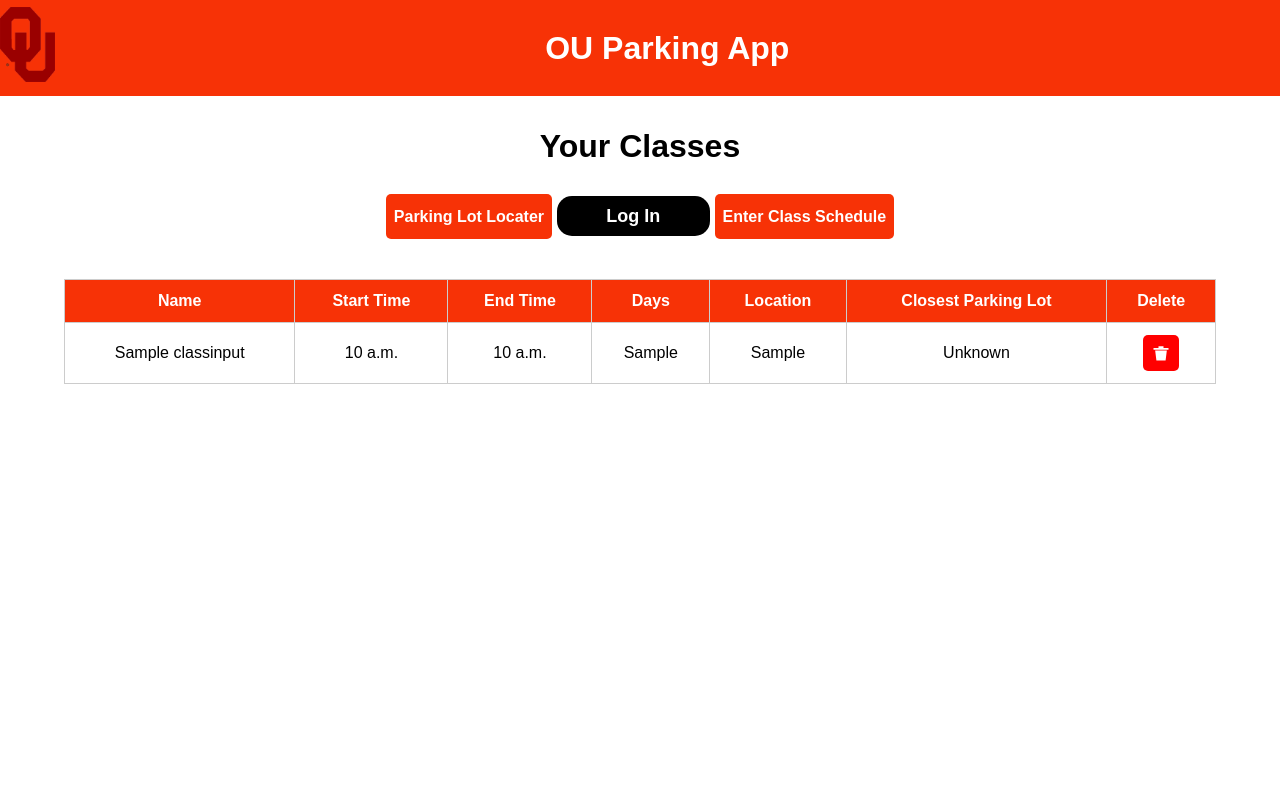
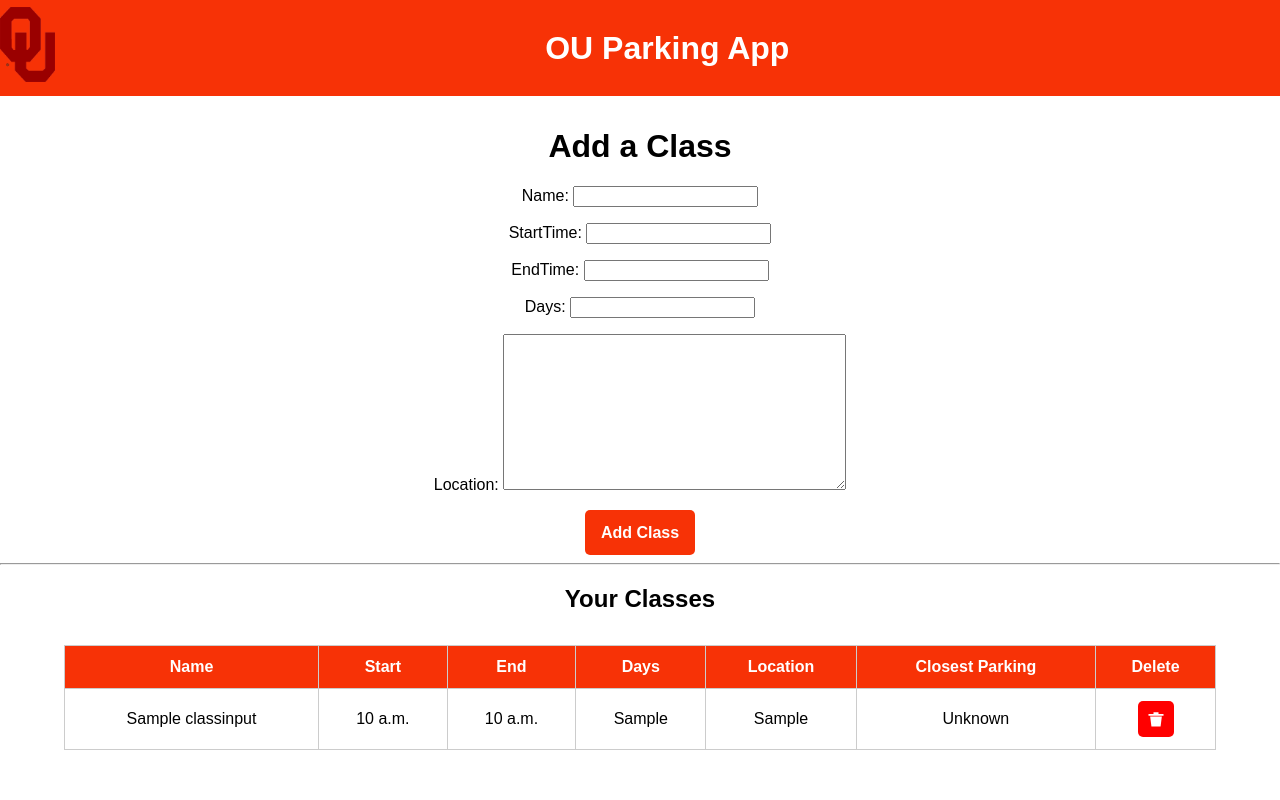
Before and after one commit to AlanAntony1/GroupESoftwareEngineering, a Django app: page /schedule/ in a window 1280 px wide. Run offline with Django 5.2, Linux system fonts and the light colour scheme; tables that the repository leaves empty hold one stand-in row (values such as "Sample post").

Commit message:
Correcting html text

```diff
--- a/scheduleInput/templates/scheduleInput/schedule.html
+++ b/scheduleInput/templates/scheduleInput/schedule.html
@@ -4,14 +4,9 @@
 <head>
     <meta charset="UTF-8">
     <meta name="viewport" content="width=device-width, initial-scale=1.0">
-    <title>Class Schedule</title>
+    <title>Class Schedule Input</title>
     <style>
         body { font-family: Arial, sans-serif; margin: 0; }
-        select, button {
-            padding: 0.5rem;
-            margin: 0.5rem 0;
-            font-size: 1rem;
-        }
 
         /* Banner styling */
         .banner {
@@ -39,33 +34,19 @@
             font-weight: bold;
         }
 
-        /* Buttons */
+        /* Form buttons */
         button {
             background-color: #f73206ff;
             height: 45px;
-            width: auto;
             font-weight: bold;
             font-size: 16px;
             color: white;
             border: none;
             border-radius: 5px;
             cursor: pointer;
+            padding: 8px 16px;
         }
         button:hover { background-color: #7d100c; }
-
-        .login-button {
-            background-color: #000000ff;
-            color: white;
-            border: none;
-            border-radius: 15px;
-            height: 5vh;
-            width: 12vw;
-            font-size: large;
-            cursor: pointer;
-        }
-        .login-button:hover {
-            background-color: #b31c1c;
-        }
 
         /* Table styling */
         table {
@@ -107,23 +88,27 @@
     </div>
 
     <div style="text-align: center; margin-top: 2rem;">
-        <h1>Your Classes</h1>
+        <!-- Form Section -->
+        <h1>Add a Class</h1>
+        <form method="POST">
+            {% csrf_token %}
+            {{ form.as_p }}
+            <button type="submit">Add Class</button>
+        </form>
 
-        <!-- Navigation buttons -->
-        <button onclick="document.location='locater'">Parking Lot Locater</button>
-        <button class="login-button" onclick="document.location='/accounts/login/'">Log In</button>
-        <button onclick="document.location='schedule'">Enter Class Schedule</button>
+        <hr>
 
-        <!-- Class Table -->
+        <!-- Table Section -->
+        <h2>Your Classes</h2>
         <table>
             <thead>
                 <tr>
                     <th>Name</th>
-                    <th>Start Time</th>
-                    <th>End Time</th>
+                    <th>Start</th>
+                    <th>End</th>
                     <th>Days</th>
                     <th>Location</th>
-                    <th>Closest Parking Lot</th>
+                    <th>Closest Parking</th>
                     <th>Delete</th>
                 </tr>
             </thead>
@@ -148,7 +133,6 @@
                 {% endfor %}
             </tbody>
         </table>
-
     </div>
 </body>
 </html>
```
